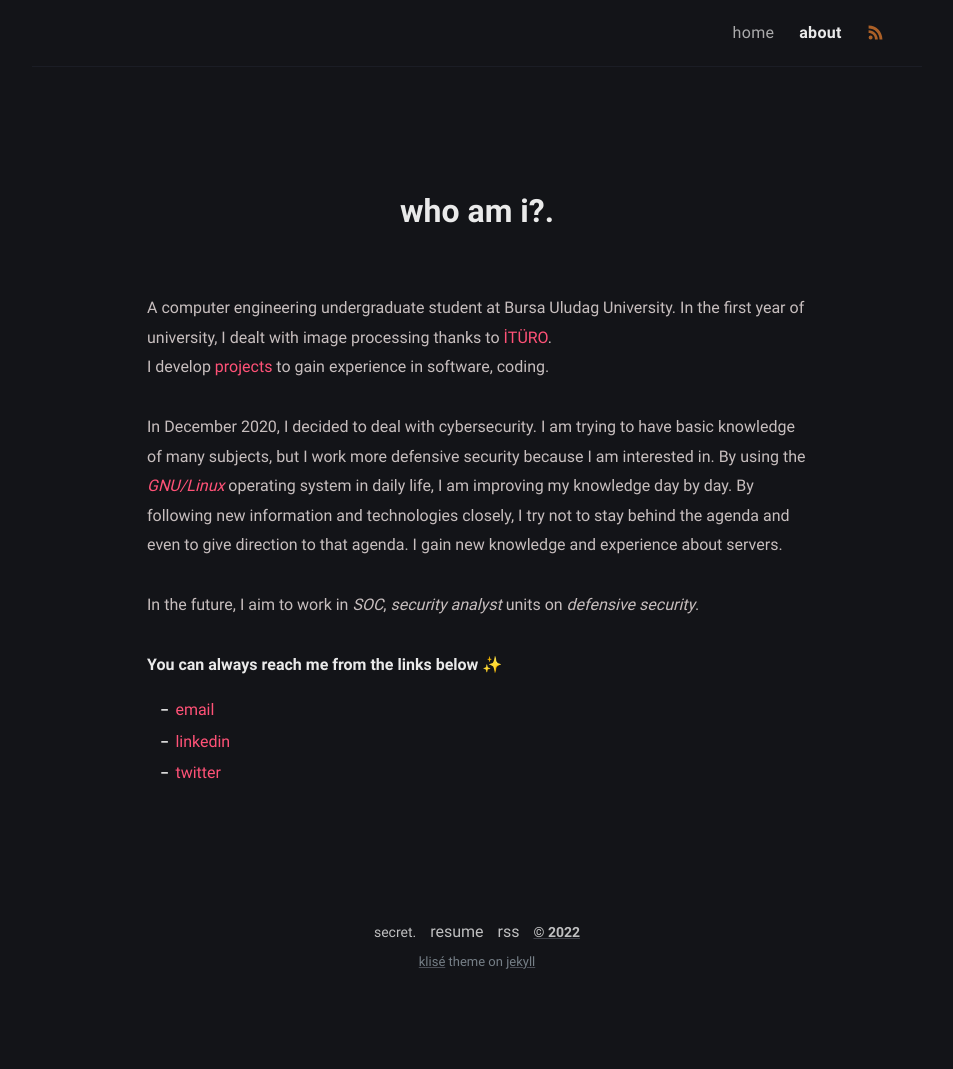
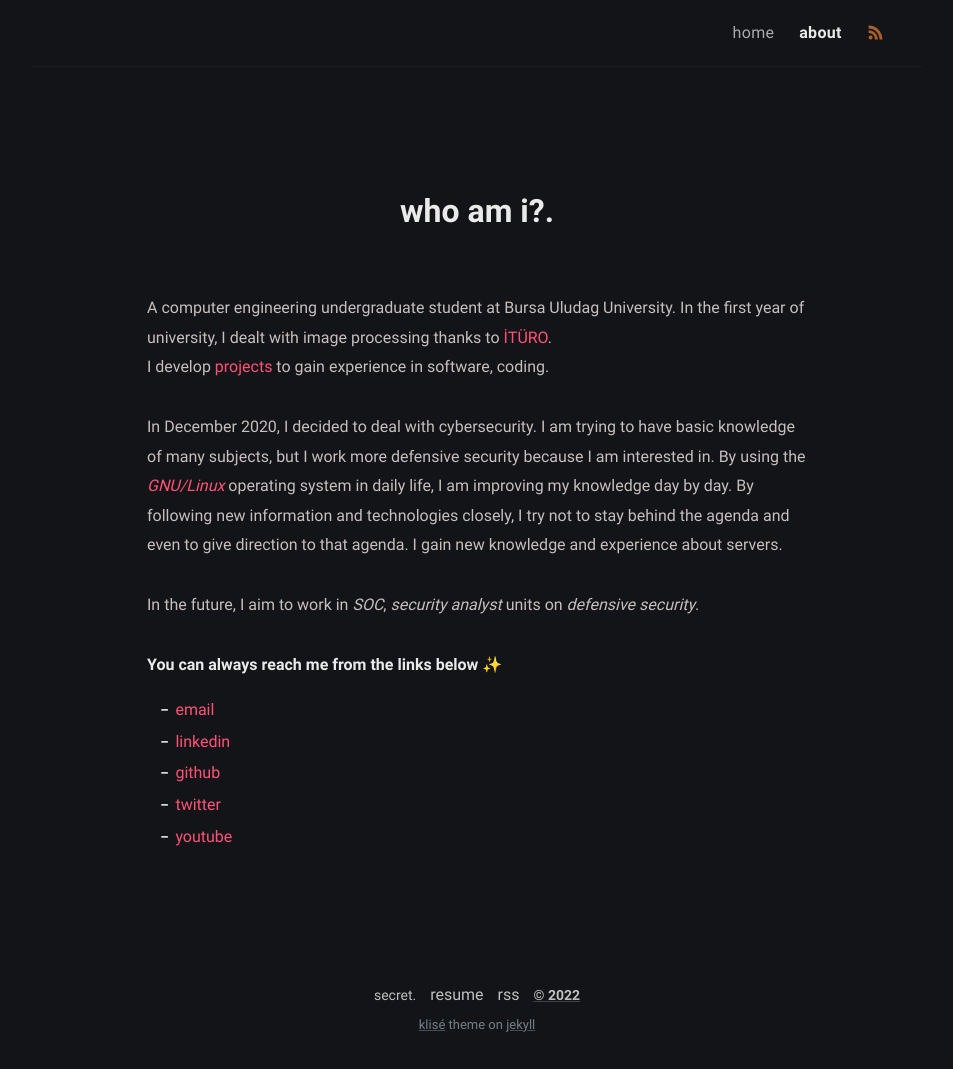
Before and after one commit to ZekeriyaAY/zekeriyaay.com, a Jekyll site: the page built from about.md, in a window 1280 px wide. Shown: the whole page, without its empty margins (163-1116 px from the left). Built offline with Jekyll 4.4.1, drawn with Linux system fonts in a browser that asks for light colours; before the commit the page ends 1006 px from its top, so only the background shows below that.

Commit message:
✨ Social Media Links Updated

```diff
--- a/_config.yml
+++ b/_config.yml
@@ -20,6 +20,7 @@ author:
   github: ZekeriyaAY # github username
   twitter: zekeriyaaycom # twitter username
   linkedin: zekeriyaay
+  youtube: channel/UCcg8zjG1kt-6sRfb4ajHWXQ?sub_confirmation=1
   # facebook: facebook_username # facebook username
   email: zekeriya@zekeriyaay.com # email adress
   avatar: /assets/img/avatar.jpeg # change with your own avatar
--- a/about.md
+++ b/about.md
@@ -21,4 +21,6 @@ In the future, I aim to work in _SOC_, _security analyst_ units on _defensive se
 **You can always reach me from the links below ✨**
 - [email](mailto:{{ site.author.email }})
 - [linkedin](https://linkedin.com/in/{{ site.author.linkedin }})
+- [github](https://github.com/{{ site.author.github }})
 - [twitter](https://twitter.com/{{ site.author.twitter }})
+- [youtube](https://youtube.com/{{ site.author.youtube }})
```
